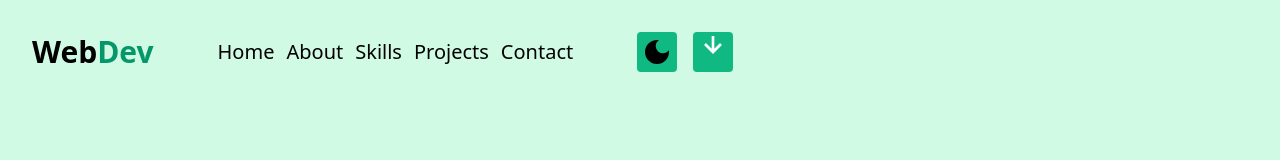
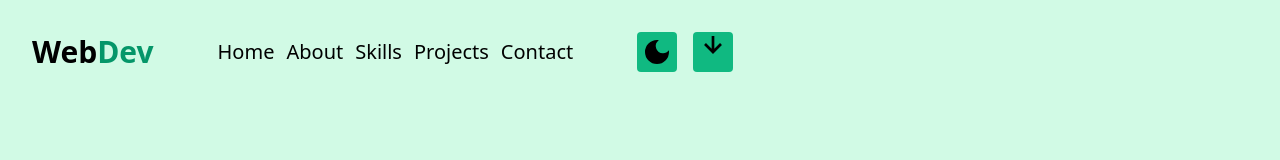
Before and after one commit to rewatiramanprasad/mern-portfolio, a React (Vite) app: page / in a window 1280 px wide. Shown: the top 160 px of the page. Built offline with nearby package versions, Linux system fonts and the light colour scheme.

Commit message:
style: changes download button color

```diff
--- a/src/MainLayout.jsx
+++ b/src/MainLayout.jsx
@@ -20,7 +20,7 @@ function MainLayout({ darkMode, handleDarkMode, handleLightMode, children }) {
         </button>
         <button className="p-2 border dark:border-black bg-emerald-500 border-emerald-600  overflow-visible rounded-full shadow-xl float-right border-black fixed bottom-12 right-12 dark:bg-slate-700">
           <a href={resume} download="resume">
-            <BiDownArrowAlt className="h-8 w-8 text-white animate-bounce" />
+            <BiDownArrowAlt className="h-8 w-8 dark:text-white animate-bounce" />
           </a>
         </button>
       </div>
--- a/src/NavBar.jsx
+++ b/src/NavBar.jsx
@@ -38,7 +38,7 @@ export default function NavBar({ darkMode, handleDarkMode, handleLightMode }) {
             className=" rounded p-1 bg-emerald-500 dark:bg-slate-700"
           >
             <a href={resume} download="resume">
-              <BiDownArrowAlt className="h-8 w-8 animate-bounce text-white" />
+              <BiDownArrowAlt className="h-8 w-8 animate-bounce dark:text-white" />
             </a>
           </button>
         </div>
```
